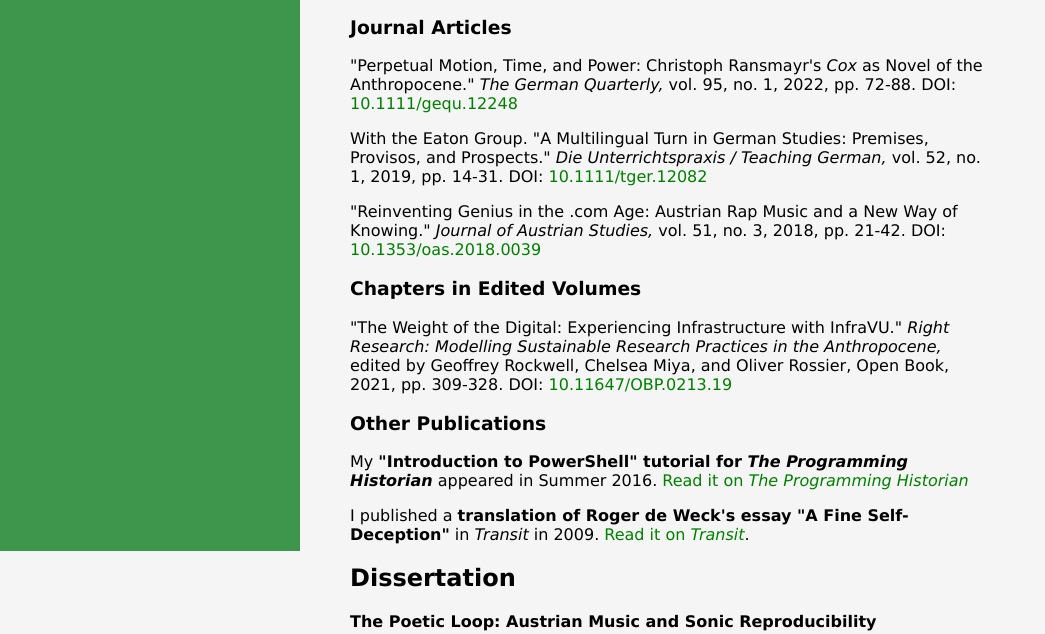
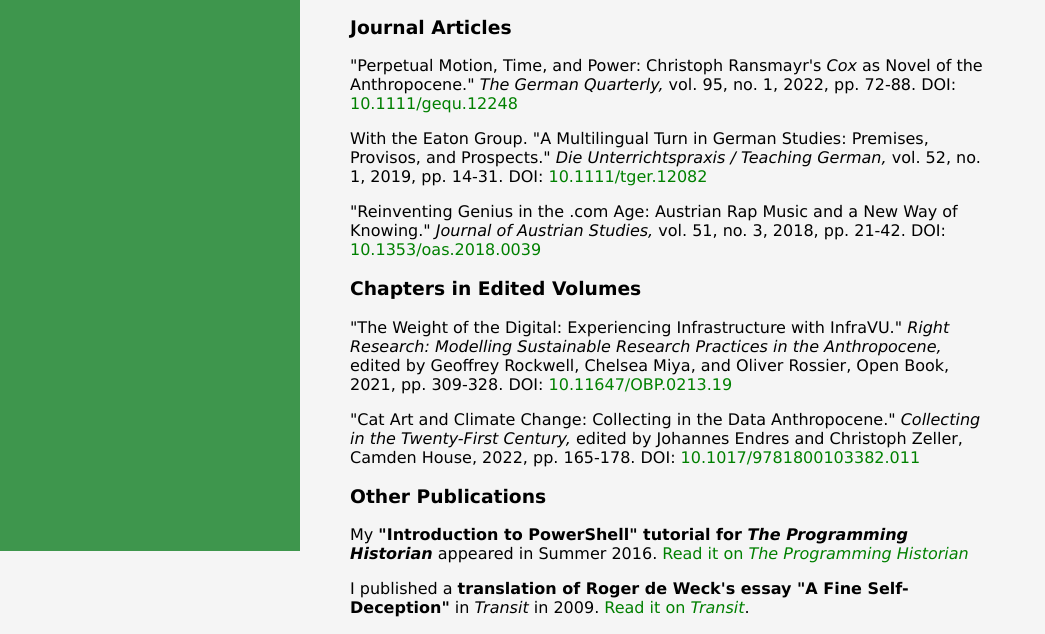
Before and after one commit to tedawson/tedawson.github.io, a plain HTML site: page research.html in a window 1280 px wide. Shown: the part 399-1033 px from the top of the page, without its empty margins (0-1045 px from the left). Drawn offline with Linux system fonts and the light colour scheme.

Commit message:
add cat art chapter

```diff
--- a/research.html
+++ b/research.html
@@ -35,6 +35,7 @@
 
 <h3>Chapters in Edited Volumes</h3>
 <p>&quotThe Weight of the Digital: Experiencing Infrastructure with InfraVU.&quot <em>Right Research: Modelling Sustainable Research Practices in the Anthropocene,</em> edited by Geoffrey Rockwell, Chelsea Miya, and Oliver Rossier, Open Book, 2021, pp. 309-328. DOI: <a href="https://doi.org/10.11647/OBP.0213.19">10.11647/OBP.0213.19</a></p>
+<p>&quotCat Art and Climate Change: Collecting in the Data Anthropocene.&quot <em>Collecting in the Twenty-First Century,</em> edited by Johannes Endres and Christoph Zeller, Camden House, 2022, pp. 165-178. DOI: <a href="https://doi.org/10.1017/9781800103382.011">10.1017/9781800103382.011</a></p>
 
 <h3>Other Publications</h3>
 <p>My <strong>"Introduction to PowerShell" tutorial for <em>The Programming Historian</em></strong> appeared in Summer 2016.
```
